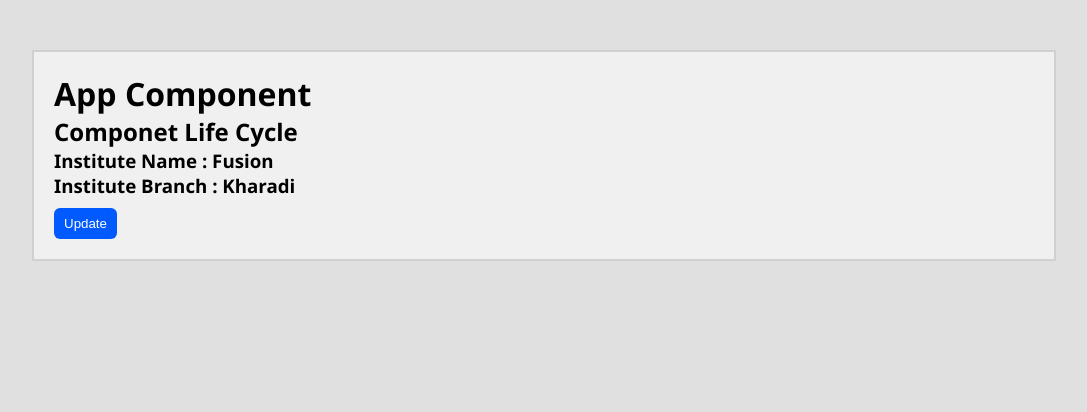
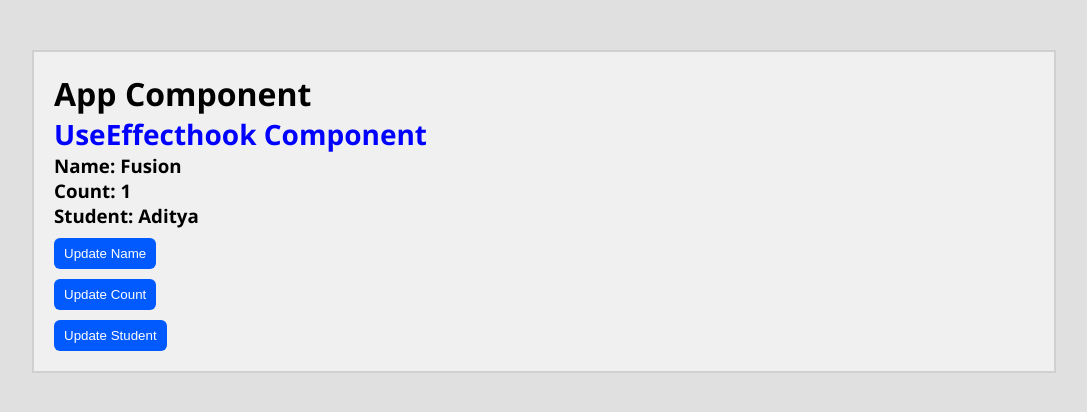
Before and after one commit to vinaypathrikarreactjstrainer/fusion-reactjs-batch-48, a React (Vite) app: page / in a window 1280 px wide. Shown: the top 412 px of the page, without its empty margins (96-1183 px from the left). Built offline with nearby package versions, Linux system fonts and the light colour scheme.

Commit message:
introduction of useEffect() hook

```diff
--- a/src/App.jsx
+++ b/src/App.jsx
@@ -14,6 +14,7 @@ import User from "./typesofcomponent/functionalcomponent/dataTransfer/parentToCh
 import Student from "./typesofcomponent/functionalcomponent/dataTransfer/parentToChild/Student";
 import Parent from "./typesofcomponent/functionalcomponent/dataTransfer/childToParent/Parent";
 import ComponentLifeCycle from "./typesofcomponent/classcomponent/ComponetLifeCycle";
+import UseEffecthook from "./typesofcomponent/functionalcomponent/hooks/UseEffecthook";
 function App(){
   // const brands = ['Apple', 'Sony', 'Samsung'];
   const getData = () => {
@@ -35,11 +36,12 @@ function App(){
     {/* <User data = {getData} info = {getUser}/>
     <Student info = {getData}/> */}
     {/* <Parent /> */}
+    <UseEffecthook />
 
     {/* Class Component */}
     {/* <BasicClassComp greet = "React => Basic class component" user = "Akansha"/> */}
     {/* <LifeCycleMethod /> */}
-      <ComponentLifeCycle name = 'Fusion' location = 'Kharadi' />
+      {/* <ComponentLifeCycle name = 'Fusion' location = 'Kharadi' /> */}
 
     {/* <About products = {brands} /> */}
     {/* <Students
--- /dev/null
+++ b/src/typesofcomponent/functionalcomponent/hooks/UseEffecthook.jsx
@@ -0,0 +1,41 @@
+import React, { useEffect, useState } from 'react'
+
+const UseEffecthook = () => {
+    const [name, setName] = useState('Fusion');
+    const [count, setCount] = useState(1);
+    const [student, setStudent] = useState('Aditya');
+    // syntax
+    // do not have dependancy array
+    useEffect(() => {
+        console.log('this is not having dependancy array')
+    });
+    // dependancy array is empty
+    useEffect(() => {
+        console.log('empty dependancy array will runs only one time')
+    }, []);
+    // provided state inside dependancy array
+    useEffect(() => {
+        alert();
+        console.log('it only runs when count is changed', count);
+    }, [count]); // dependancy array
+    /*
+        React rendering must stay pure(API calls, DOM manipulation), useEffects lets you run code after the rendering safely
+        * useEffect runs every render - mouting phase
+        * without dependancy array - it runs every time
+        * when dependancy array is an empty it runs only one time at the time of component render
+        * when we provide any state inside the dependancy array only that time useEffect runs when the given state is update
+    */
+  return (
+    <>
+        <h2 style = {{color: "blue", fontSize: "28px"}}>UseEffecthook Component</h2>
+        <h3>Name: {name}</h3>
+        <h3>Count: {count}</h3>
+        <h3>Student: {student}</h3>
+        <button type='button' onClick={() => setName('Harsh')}>Update Name</button>
+        <button type='button' onClick={() => setCount(count + 1)}>Update Count</button>
+        <button type='button' onClick={() => setStudent('Aaishwarya')}>Update Student</button>
+    </>
+  )
+}
+
+export default UseEffecthook
```
